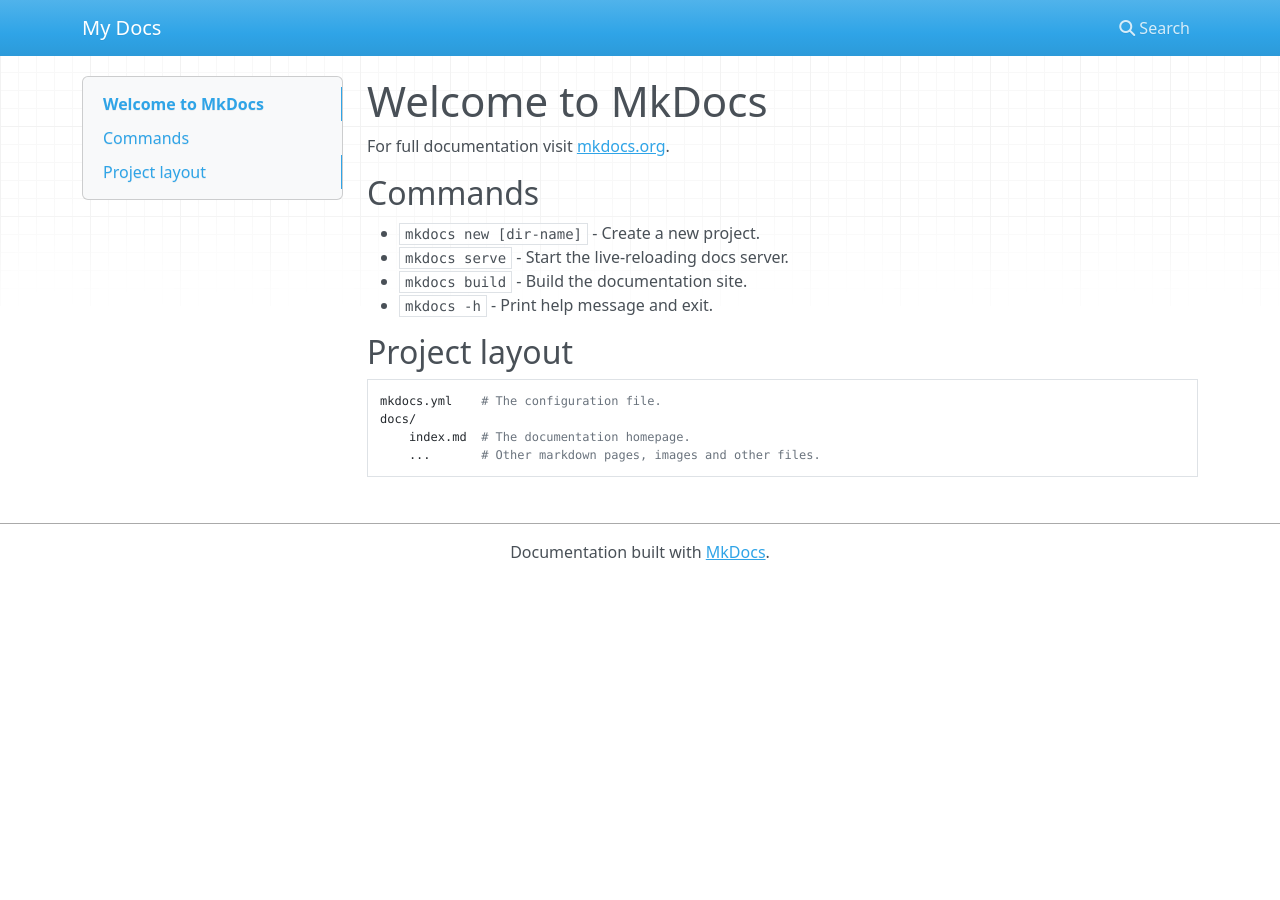
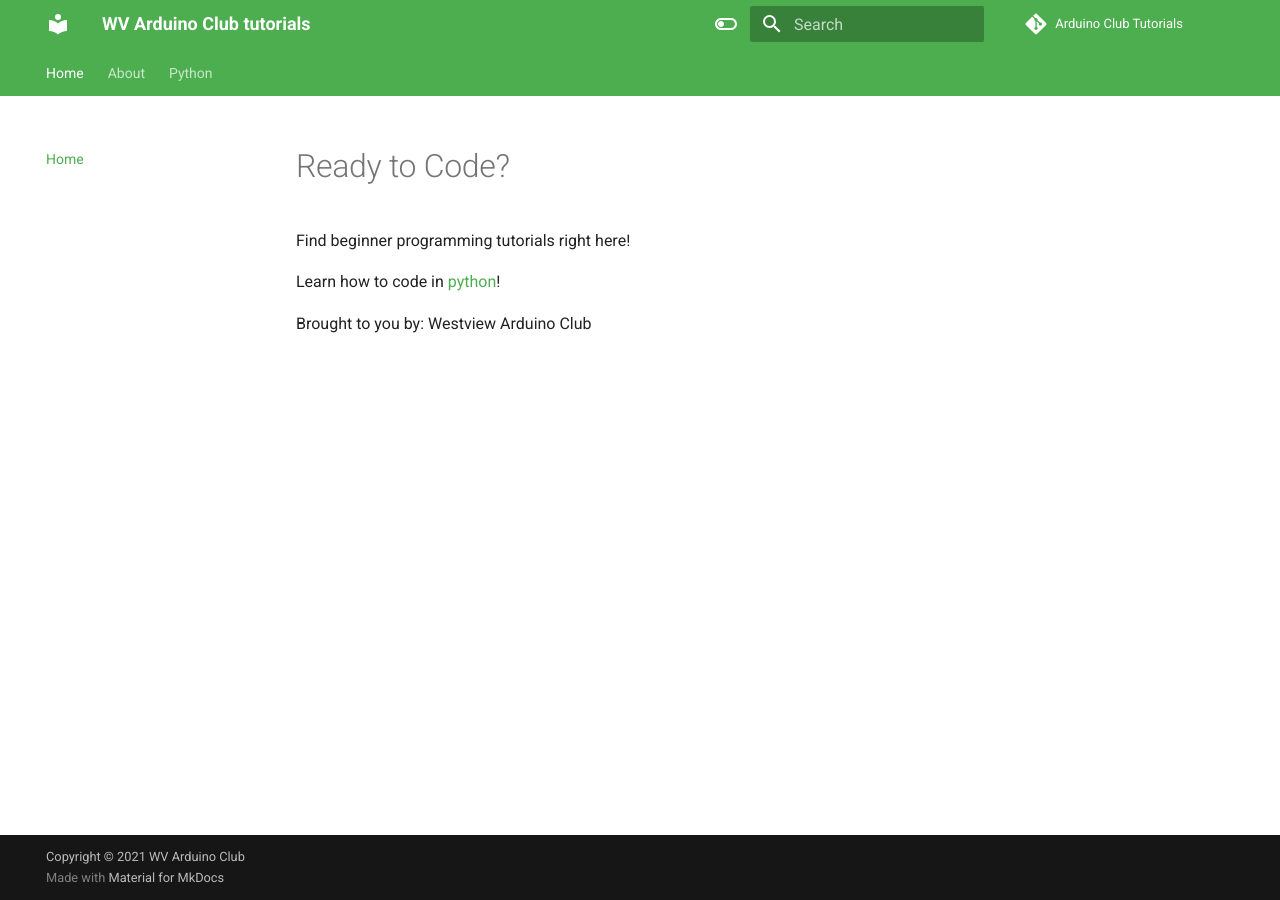
Before and after one commit to WVarduinoclub/tutorials, an MkDocs documentation site: the page built from docs/index.md, in a window 1280 px wide. Built offline with MkDocs 1.6.1 and Material for MkDocs 9.7.7, drawn with Linux system fonts in a browser that asks for light colours; nearby versions of some CDN libraries; comment, search, counter and statistics services are not loaded.

Commit message:
Theme and homepage setup

```diff
--- a/docs/index.md
+++ b/docs/index.md
@@ -1,17 +1,7 @@
-# Welcome to MkDocs
+# Ready to Code?
 
-For full documentation visit [mkdocs.org](https://www.mkdocs.org).
+Find beginner programming tutorials right here!
 
-## Commands
+Learn how to code in [python]('{{ site_url }}/python-tutorials/Setup')!
 
-* `mkdocs new [dir-name]` - Create a new project.
-* `mkdocs serve` - Start the live-reloading docs server.
-* `mkdocs build` - Build the documentation site.
-* `mkdocs -h` - Print help message and exit.
-
-## Project layout
-
-    mkdocs.yml    # The configuration file.
-    docs/
-        index.md  # The documentation homepage.
-        ...       # Other markdown pages, images and other files.
+Brought to you by: Westview Arduino Club
--- a/mkdocs.yml
+++ b/mkdocs.yml
@@ -1 +1,36 @@
-site_name: My Docs
+site_name: WV Arduino Club tutorials
+
+# github repository icon setup
+repo_url: https://github.com/WVarduinoclub/tutorials
+repo_name: Arduino Club Tutorials
+
+# edit button specs (right now, the edit is disabled)
+edit_uri: ""
+
+copyright: Copyright &copy; 2021 WV Arduino Club
+
+# Site navigation
+nav:
+  - Home: 'index.md'
+  - About: 'about.md'
+  - 'Python':
+    - 'Setting up python' : 'python-tutorials/Setup.md'
+    - 'The Basics' : 'python-tutorials/lesson1.md'
+    - 'Lists, Sets, Dictionaries, and Tuples' : 'python-tutorials/lesson2.md'
+
+theme:
+  name: material
+  palette:
+    - scheme: default
+      primary: green
+      toggle:
+        icon: material/toggle-switch-off-outline
+        name: Switch to dark mode
+    - scheme: slate
+      primary: orange
+      toggle:
+        icon: material/toggle-switch
+        name: Switch to light mode
+  features:
+    - navigation.tabs
+    - navigation.top
```
Also changed, not shown: README.md (+10 -9 lines), docs/about.md (added, +13 -0 lines).
